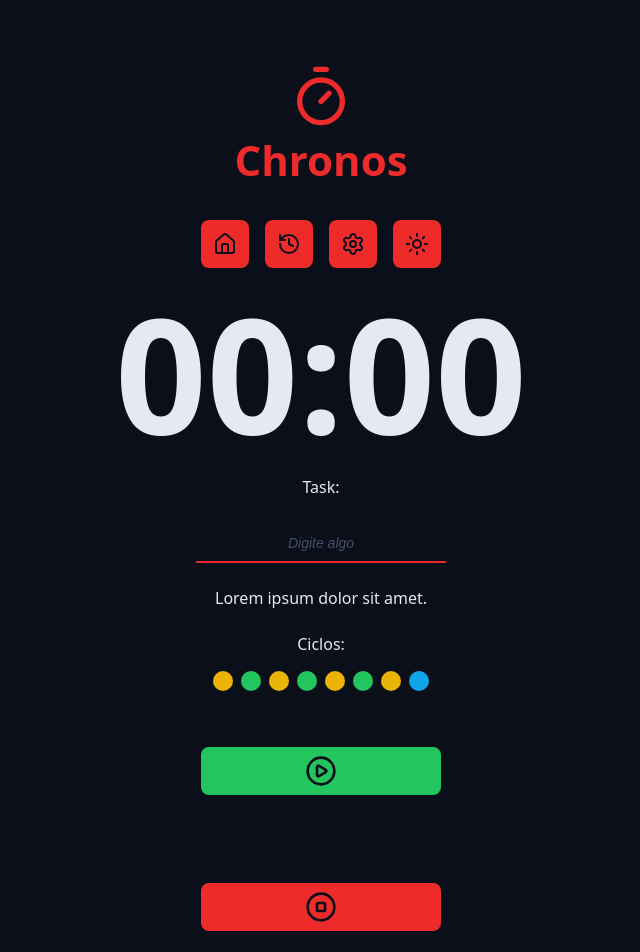
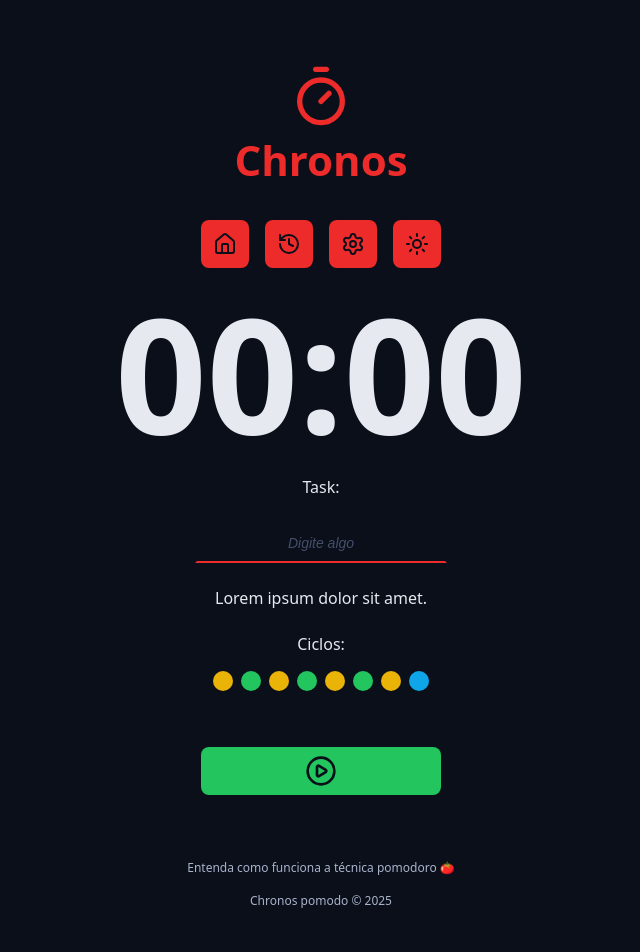
Before and after one commit to EmersonArruda99/Chronos-pomodoro, a React (Vite) app: page / in a window 1280 px wide. Shown: the top 952 px of the page, without its empty margins (319-959 px from the left). Built offline with nearby package versions, Linux system fonts and the light colour scheme.

Commit message:
feat: cria componente Footer

```diff
--- a/src/App.tsx
+++ b/src/App.tsx
@@ -10,6 +10,7 @@
 
 import './styles/Global.css'
 import './styles/theme.css'
+import { Footer } from './components/Footer'
 
 export function App(){
     return (
@@ -49,9 +50,12 @@
 
                 <div className='formRow'>
                     <DefaultButton icon={<PlayCircleIcon/>} />
-                    <DefaultButton icon={<StopCircleIcon/>} color='red'/>
                 </div>
             </form>
+        </Container>
+
+        <Container>
+            <Footer/>
         </Container>
 
     </>
--- /dev/null
+++ b/src/components/Footer/index.tsx
@@ -0,0 +1,10 @@
+import styles from "./styles.module.css"
+
+export function Footer(){
+    return (
+        <footer className={styles.footer}>
+            <a href="">Entenda como funciona a técnica pomodoro 🍅</a>
+            <a href=""> Chronos pomodo &copy; {new Date().getFullYear()}</a>
+        </footer>
+    );
+}
--- /dev/null
+++ b/src/components/Footer/styles.module.css
@@ -0,0 +1,18 @@
+.footer {
+    display: flex;
+    flex-direction: column;
+    align-items: center;
+    justify-content: center;
+    font-size: 1.2rem;
+    gap: 1.6rem;
+}
+
+.footer a {
+    color: var(--text-muted);
+    text-decoration: none;
+}
+
+.footer a:hover {
+    color: var(--text-muted);
+    text-decoration: underline;
+}
```
